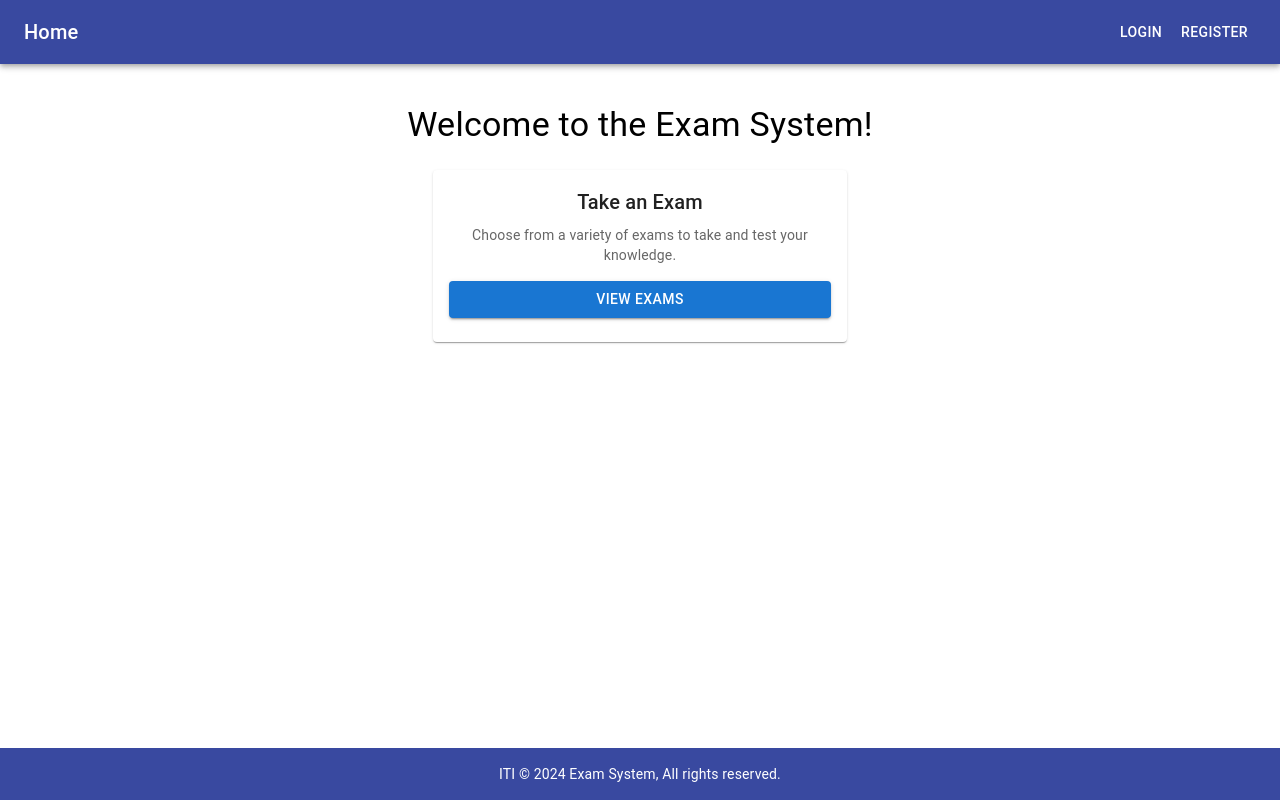
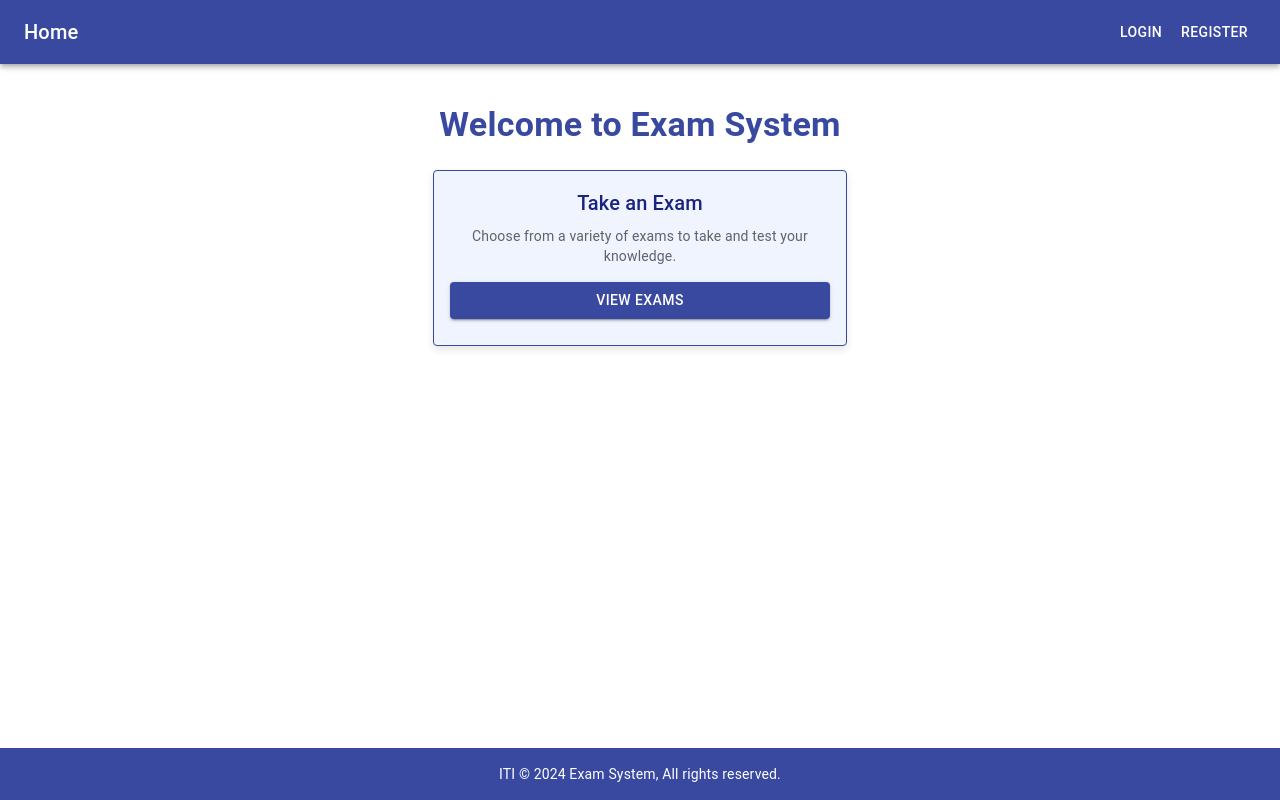
Before and after one commit to MedhatElbesy/Exams-System, a React (Create React App) app in the folder exams/: page /home in a window 1280 px wide. Built offline with nearby package versions, Linux system fonts and the light colour scheme; the HTML template or start-up script is replaced by a standard one.

Commit message:
edit student home

```diff
--- a/exams/src/components/student/StudentHome.js
+++ b/exams/src/components/student/StudentHome.js
@@ -13,15 +13,37 @@ import {
 const Home = () => {
   return (
     <Container maxWidth="md" sx={{ mt: 5 }}>
-      <Typography variant="h4" component="h1" align="center" gutterBottom>
-        Welcome to the Exam System!
+      <Typography
+        variant="h4"
+        component="h1"
+        align="center"
+        gutterBottom
+        sx={{ color: "#3949a0", fontWeight: "bold" }}
+      >
+        Welcome to Exam System
       </Typography>
       <Box sx={{ textAlign: "center", mt: 3 }}>
         <Grid container spacing={3} justifyContent="center">
           <Grid item xs={12} sm={6}>
-            <Card sx={{ height: "100%" }}>
+            <Card
+              sx={{
+                height: "100%",
+                backgroundColor: "#f0f4ff",
+                border: "1px solid #3949a0",
+                boxShadow: "0 4px 8px rgba(0, 0, 0, 0.1)",
+                transition: "transform 0.3s ease-in-out",
+                "&:hover": {
+                  transform: "scale(1.05)",
+                },
+              }}
+            >
               <CardContent>
-                <Typography variant="h6" component="h2" gutterBottom>
+                <Typography
+                  variant="h6"
+                  component="h2"
+                  gutterBottom
+                  sx={{ color: "#1a237e" }}
+                >
                   Take an Exam
                 </Typography>
                 <Typography variant="body2" color="text.secondary">
@@ -35,6 +57,12 @@ const Home = () => {
                     variant="contained"
                     color="primary"
                     fullWidth
+                    sx={{
+                      backgroundColor: "#3949a0",
+                      "&:hover": {
+                        backgroundColor: "#1a237e",
+                      },
+                    }}
                   >
                     View Exams
                   </Button>
@@ -42,7 +70,51 @@ const Home = () => {
               </CardContent>
             </Card>
           </Grid>
-
+          {/* <Grid item xs={12} sm={6}>
+            <Card
+              sx={{
+                height: "100%",
+                backgroundColor: "#f0f4ff",
+                border: "1px solid #3949a0",
+                boxShadow: "0 4px 8px rgba(0, 0, 0, 0.1)",
+                transition: "transform 0.3s ease-in-out",
+                "&:hover": {
+                  transform: "scale(1.05)",
+                },
+              }}
+            >
+              <CardContent>
+                <Typography
+                  variant="h6"
+                  component="h2"
+                  gutterBottom
+                  sx={{ color: "#1a237e" }}
+                >
+                  View Results
+                </Typography>
+                <Typography variant="body2" color="text.secondary">
+                  Check your exam results and track your progress.
+                </Typography>
+                <Box sx={{ mt: 2 }}>
+                  <Button
+                    component={RouterLink}
+                    to="/results"
+                    variant="contained"
+                    color="primary"
+                    fullWidth
+                    sx={{
+                      backgroundColor: "#3949a0",
+                      "&:hover": {
+                        backgroundColor: "#1a237e",
+                      },
+                    }}
+                  >
+                    View Results
+                  </Button>
+                </Box>
+              </CardContent>
+            </Card>
+          </Grid> */}
         </Grid>
       </Box>
     </Container>
```
